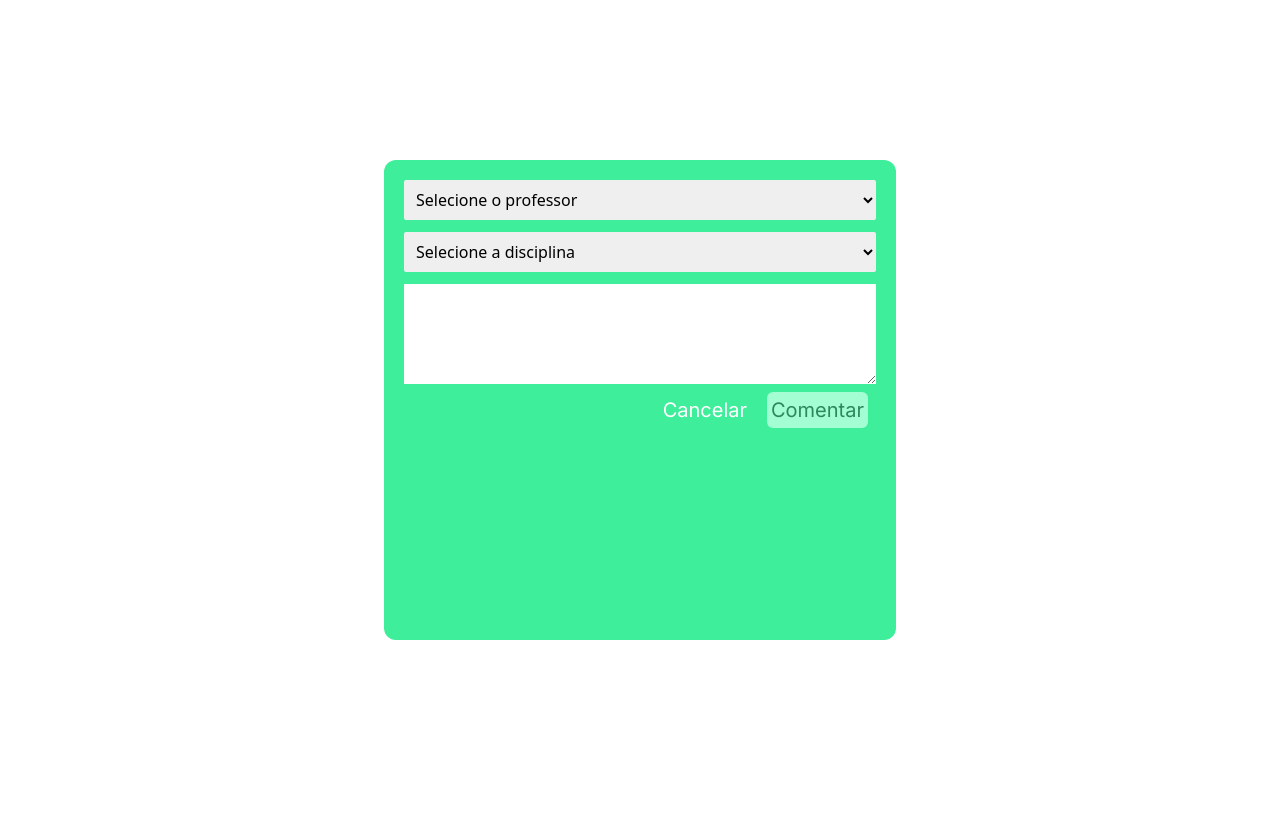
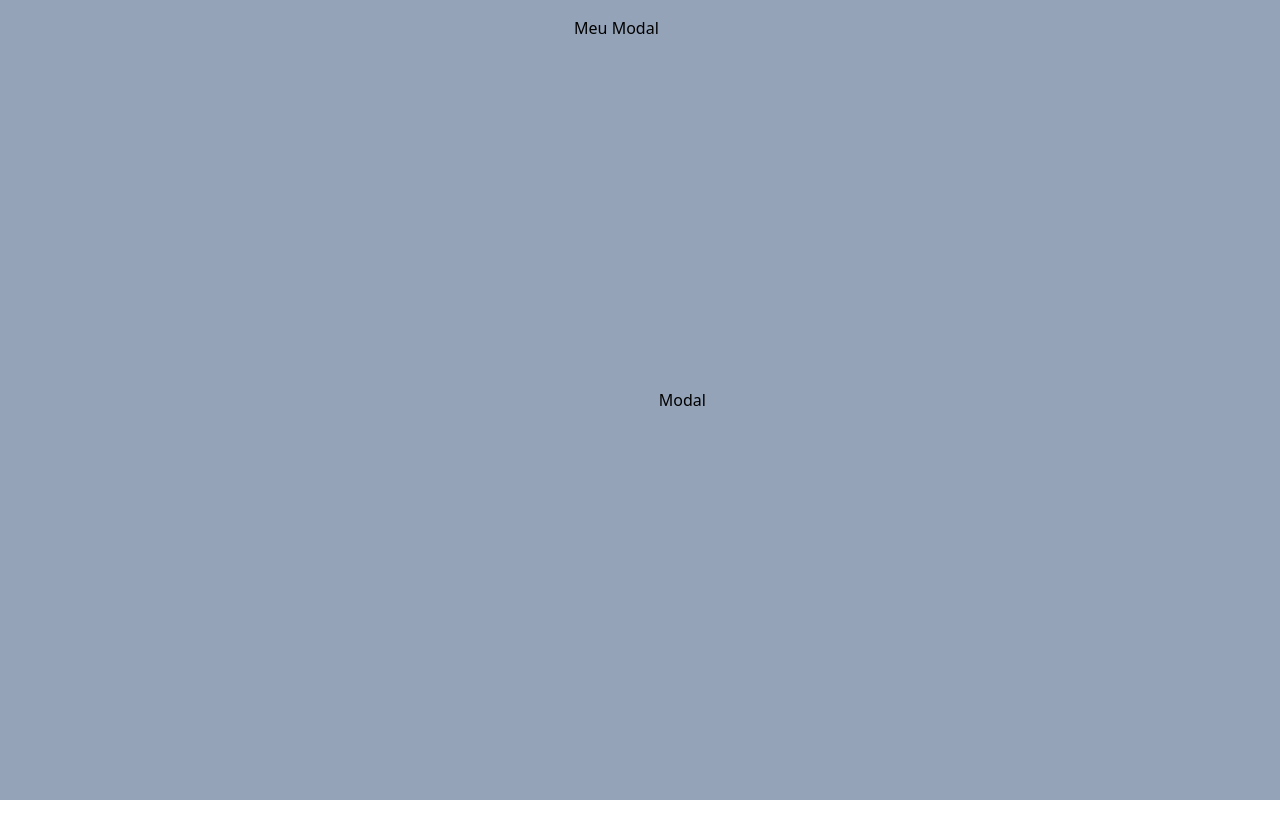
Before and after one commit to marcelo-mrodrigues/Avalia-Front-End, a Next.js app: page /modais in a window 1280 px wide. Built offline with nearby package versions, Linux system fonts and the light colour scheme.

Commit message:
:sparkles: Integração cadastro e modais incompletos

```diff
--- a/src/app/cadastro-aluno/page.tsx
+++ b/src/app/cadastro-aluno/page.tsx
@@ -33,7 +33,7 @@ const initialValues= {
 };
 
 const onSubmit = (data:typeof initialValues) => {
-  const partialUser:CreateUserDto = {
+  const partialUser : CreateUserDto = {
     name: data.nome,
     email:data.email,
     passWord:data.senha,
@@ -70,7 +70,7 @@ const CadastroAluno = () => {
               </Form>
               </Formik>
             </div>
-        </div> {/* Cadastro*/}
+        </div>
     </main>
   )
 }
--- a/src/app/cadastro/page.tsx
+++ b/src/app/cadastro/page.tsx
@@ -4,7 +4,8 @@ import img_cadastro from "/public/img_cadastro.png"
 import Image from 'next/image'
 import { Formik, Form, Field, ErrorMessage } from 'formik'
 import * as Yup from 'yup';
-
+import { CreateUserDto } from '@/utils/types';
+import { postUser } from '@/utils/api';
 
 // Validação dos Dados
 const initialValues = {
@@ -14,6 +15,18 @@ const initialValues = {
   confirme_senha: "",
   curso: "",
   departamento: ""
+};
+
+const onSubmit = (data : typeof initialValues) => {
+  const partialUser:CreateUserDto = {
+    name: data.nome,
+    email:data.email,
+    passWord:data.senha,
+    course:data.curso,
+    department:data.departamento
+  };
+  console.log(partialUser);
+  postUser(partialUser);
 };
 
 const validationSchema = Yup.object().shape({
@@ -32,7 +45,7 @@ const ehsenha = (entrada : string) : string => ["senha", "confirme_senha"].inclu
 //  Titulariza os placeholders
 const titulariza = (str : string) : string => (str.charAt(0).toUpperCase() + str.slice(1)).replace("_", " a ");
 
-const CadastroAluno = () => {
+const Cadastro = () => {
 
   return (
     <main className="h-screen w-full flex">
@@ -47,7 +60,8 @@ const CadastroAluno = () => {
         <Formik
         validationSchema={validationSchema}
         initialValues={initialValues}
-        onSubmit={(values, {setSubmitting})=>{console.log(values);
+        onSubmit={(values, {setSubmitting})=>{
+          onSubmit(values);
           setSubmitting(false);
         }}>
 
@@ -69,4 +83,4 @@ const CadastroAluno = () => {
   )
 }
 
-export default CadastroAluno
+export default Cadastro
--- a/src/app/components/ModalAvaliacao.tsx
+++ b/src/app/components/ModalAvaliacao.tsx
@@ -22,30 +22,29 @@ const ModalAvaliacao = () => {
   const [professores, setProfessores] = useState([{name : 'Selecione o professor', id: ''} , {name: 'João', id: '1'}, {name: 'Kleber', id: '2'}]);
   const [disciplinas, setDisciplinas] = useState([{name: 'Selecione a disciplina', id: ''},{name : 'CIC', id: '1'}, {name: 'OAC', id: '2'}]);
   return (
-    <div className='flex bg-[#3EEE9A] flex-col h-[60%] w-[40%] p-5 rounded-xl'>
+      <div className='fixed flex z-50 inset-0 items-center justify-center'>
       <Formik initialValues={initialValues}
       validationSchema={validationSchema}
       onSubmit={(Values) => console.log(Values)}
-      className='h-full'
       >
-        <Form>
-        <div className='flex flex-col gap-3 h-full'>
+        <Form className='flex bg-[#3EEE9A] flex-col h-[60%] w-[40%] p-5 rounded-xl'>
+        <div className='flex gap-3 flex-col h-full'>
             <Field as='select' id='professorSel' name='professorSel' className="p-2 rounded-sm">
             {professores.map((professor) => (
               <option key={professor.name} value={professor.id}>{professor.name}</option>
             ))}
             </Field>
-            <ErrorMessage name='professorSel' className='text-red-600 text-sm' component="div" />
+            <ErrorMessage name='professorSel' className='text-red-600 text-xs' component="div" />
 
             <Field as='select' id='disciplinaSel' name='disciplinaSel'  className='p-2 rounded-sm'>
             {disciplinas.map((disciplinas) => (
               <option key={disciplinas.name} value={disciplinas.id}>{disciplinas.name}</option>
             ))}
             </Field>
-            <ErrorMessage name='disciplinaSel' className='text-red-600 text-sm' component="div" />
+            <ErrorMessage name='disciplinaSel' className='text-red-600 text-xs' component="div" />
 
             <Field component='textarea' name='conteudo' className="w-full h-full align-text-top whitespace-pre-wrap"/>
-            <ErrorMessage name={"conteudo"} className='text-red-600 text-sm' component="div" />
+            <ErrorMessage name={"conteudo"} className='text-red-600 text-xs' component="div" />
         </div>
         <div className='flex justify-end gap-4 p-2'>
           <button className='text-white font-Inter text-xl p-1'>Cancelar</button>
@@ -53,7 +52,7 @@ const ModalAvaliacao = () => {
         </div>
       </Form>
       </Formik>
-    </div>
+      </div>
   )
 }
 
--- a/src/app/modais/page.tsx
+++ b/src/app/modais/page.tsx
@@ -1,12 +1,17 @@
-import React from 'react'
+'use client'
+import React, { useState } from 'react'
 import ModalAvaliacao from '@/app/components/ModalAvaliacao'
 import ModalComentario from '../components/ModalComentario'
 
 
+
 const page = () => {
+  const [isvisible, setIsVisible] = useState(false)
   return (
-    <div className='flex justify-center items-center h-screen w-screen'>
-      <ModalAvaliacao/>
+    <div className='bg-slate-400 h-screen w-screen inset-0 flex justify-center'>
+      <h1 className='relative top-4'>Meu Modal</h1>
+      <button onClick={() => setIsVisible(!isvisible)}>Modal</button>
+      {isvisible ? <ModalAvaliacao/> : null}
     </div>
   )
 }
--- a/src/utils/api.ts
+++ b/src/utils/api.ts
@@ -6,7 +6,7 @@ const api = axios.create({
 })
 
 export const postUser = async (cadastro:CreateUserDto) =>{
-    await api.post('auth/cadastro',cadastro)
+    await api.post('auth/cadastro', cadastro)
     .then(function(data){
         console.log(data.data)
     })
```
